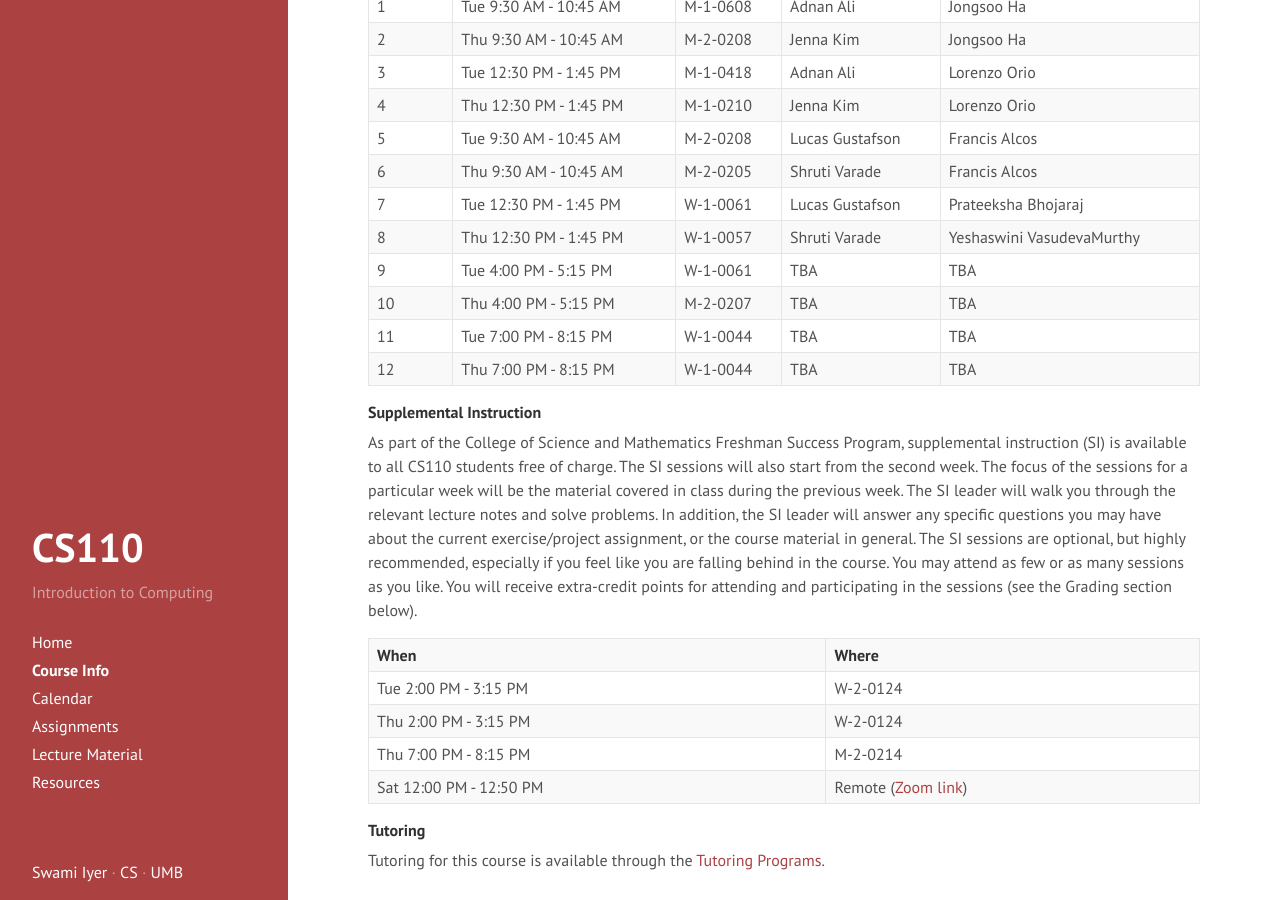
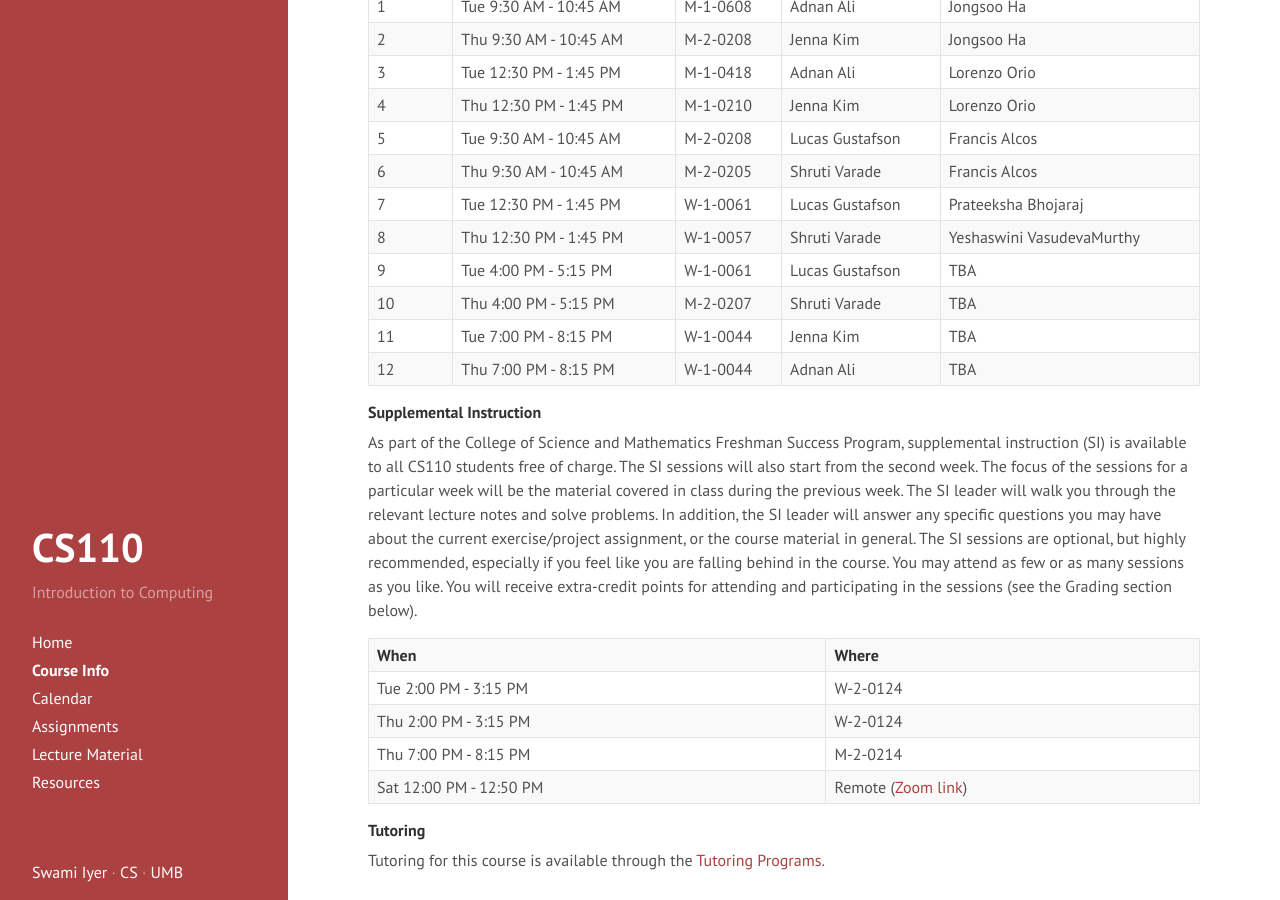
Before and after one commit to swamiiyer/swamiiyer.github.io, a Jekyll site: the page built from _pages/cs110/course_info.md, in a window 1280 px wide and 900 px high, scrolled down 1720 px. Built offline with Jekyll 4.4.1, drawn with Linux system fonts in a browser that asks for light colours.

Commit message:
Sections 9-12 update

```diff
--- a/_pages/cs110/course_info.md
+++ b/_pages/cs110/course_info.md
@@ -51,10 +51,10 @@ Starting from the second week, there will be a discussion every week. The focus
 6 | Thu 9:30 AM - 10:45 AM | M-2-0205 | Shruti Varade | Francis Alcos |
 7 | Tue 12:30 PM - 1:45 PM | W-1-0061 | Lucas Gustafson | Prateeksha Bhojaraj |
 8 | Thu 12:30 PM - 1:45 PM | W-1-0057 | Shruti Varade | Yeshaswini VasudevaMurthy  |
-9 | Tue 4:00 PM - 5:15 PM | W-1-0061 | TBA | TBA |
-10 | Thu 4:00 PM - 5:15 PM | M-2-0207 | TBA | TBA |
-11 | Tue 7:00 PM - 8:15 PM | W-1-0044 | TBA | TBA |
-12 | Thu 7:00 PM - 8:15 PM | W-1-0044 | TBA | TBA |
+9 | Tue 4:00 PM - 5:15 PM | W-1-0061 | Lucas Gustafson | TBA |
+10 | Thu 4:00 PM - 5:15 PM | M-2-0207 | Shruti Varade | TBA |
+11 | Tue 7:00 PM - 8:15 PM | W-1-0044 | Jenna Kim | TBA |
+12 | Thu 7:00 PM - 8:15 PM | W-1-0044 | Adnan Ali | TBA |
 
 #### Supplemental Instruction
 
```
